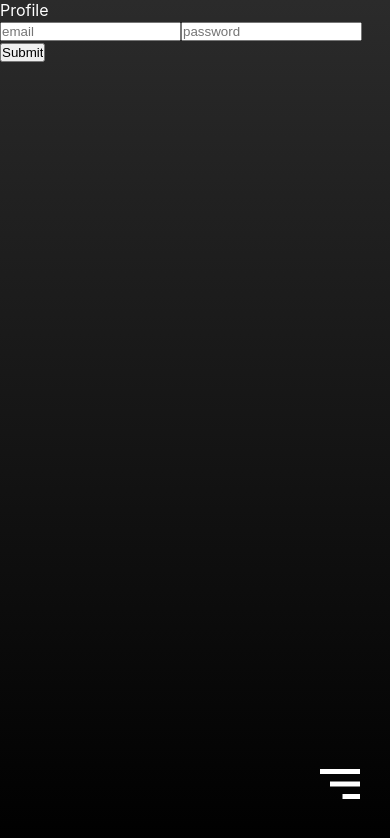
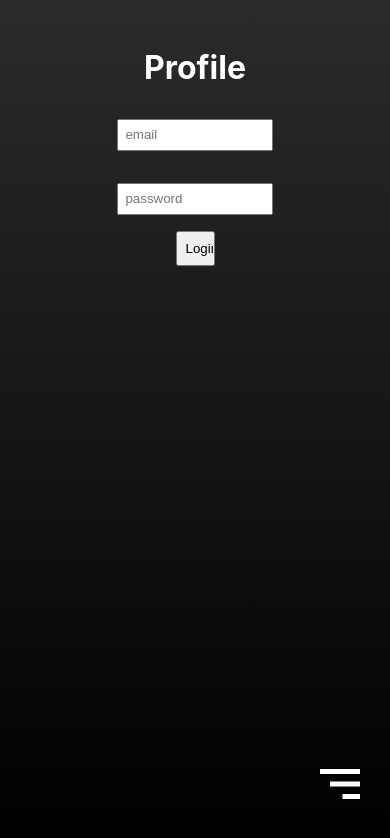
Before and after one commit to kndshein/GimmeIt-Frontend, a React (Create React App) app: page /profile in a window 390 px wide. Shown: the top 838 px of the page. Built offline with nearby package versions, Linux system fonts and the light colour scheme; no server answers.

Commit message:
styled mobile version for login page

```diff
--- a/src/Components/LoginForm.js
+++ b/src/Components/LoginForm.js
@@ -1,4 +1,5 @@
 import React from "react";
+import '../css/Profile.css'
 
 const LoginForm = (props) => {
   console.log("loginForm props - ", props);
@@ -45,7 +46,7 @@ const LoginForm = (props) => {
           value={formData.password}
           onChange={handleChange}
         />
-        <input className="btn-login" type="submit" />
+        <input className="btn-login" type="submit" value='Login'/>
       </form>
     </div>
   );
--- a/src/Pages/Profile.js
+++ b/src/Pages/Profile.js
@@ -1,6 +1,7 @@
 import React from "react";
 import axios from "axios";
 import { Route, Switch, Link } from "react-router-dom";
+import '../css/Profile.css'
 
 import LoginForm from "../Components/LoginForm";
 import LoggedInProfile from "../Components/LoggedInProfile";
@@ -44,8 +45,8 @@ const Profile = (props) => {
 
   const notLoggedIn = () => {
     return (
-      <div>
-        Profile
+      <div className="login-page">
+        <h1 className="profile-title">Profile</h1>
         <LoginForm props={props} handleLogin={handleLogin} />
       </div>
     );
--- a/src/css/Homepage.css
+++ b/src/css/Homepage.css
@@ -21,7 +21,7 @@
 
 span.dot {
   color: gold;
-  font-size: 8rem;
-  margin-right: -10px;
-  margin-left: -10px;
+  font-size: 4rem;
+  margin-right: -5px;
+  margin-left: -5px;
 }
--- a/src/css/Profile.css
+++ b/src/css/Profile.css
@@ -0,0 +1,38 @@
+.login-page {
+   margin-top: 3rem;
+   display: flex;
+   justify-content: center;
+   align-items: center;
+   flex-direction: column;
+}
+
+.login-container {
+   display: flex;
+   justify-content: center;
+   align-items: center;
+   flex-direction: column;
+}
+
+.form-login {
+   display: flex;
+   justify-content: center;
+   align-items: center;
+   flex-direction: column;
+   margin: 2rem 0;
+}
+
+.form-email, .form-password {
+   padding: .4rem;
+   max-width: 300px;
+   width: 40vw;
+}
+
+.form-email {
+   margin-bottom: 2rem;
+}
+
+.btn-login {
+   margin-top: 1rem;
+   padding: .5rem;
+   width: 10vw;
+}
```
